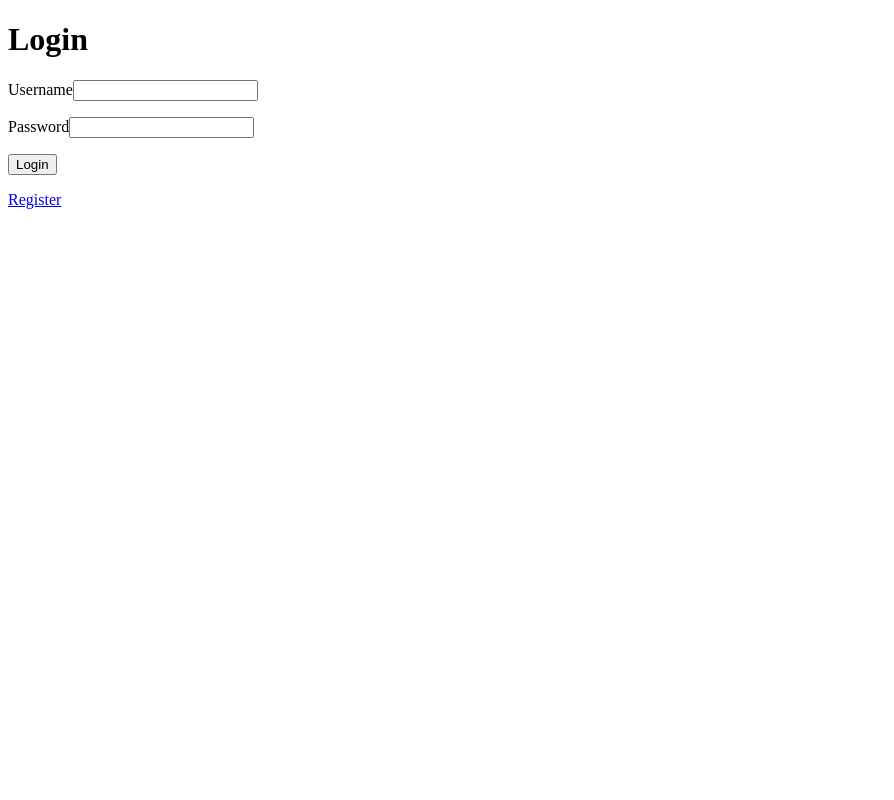
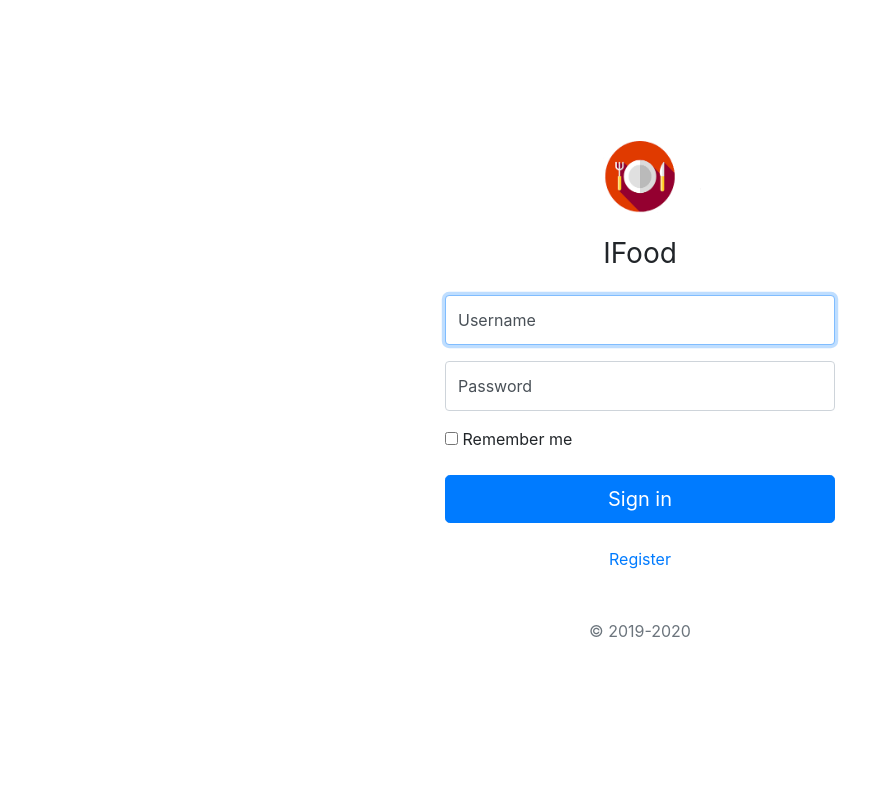
Before and after one commit to GalbinitaSebastian97/XMLProject, a PHP site: page /login.php in a window 1280 px wide. Shown: the whole page, without its empty margins (0-894 px from the left). Run offline with PHP 8.4, Linux system fonts and the light colour scheme.

Commit message:
login css
Added a bootstrap to the login page and a css for it

```diff
--- /dev/null
+++ b/css/floating-labels.css
@@ -0,0 +1,102 @@
+html,
+body {
+  height: 100%;
+}
+
+body {
+  display: -ms-flexbox;
+  display: flex;
+  -ms-flex-align: center;
+  align-items: center;
+  padding-top: 40px;
+  padding-bottom: 40px;
+  background-color: #f5f5f5;
+}
+
+.form-signin {
+  width: 100%;
+  max-width: 420px;
+  padding: 15px;
+  margin: auto;
+}
+
+.form-label-group {
+  position: relative;
+  margin-bottom: 1rem;
+}
+
+.form-label-group > input,
+.form-label-group > label {
+  height: 3.125rem;
+  padding: .75rem;
+}
+
+.form-label-group > label {
+  position: absolute;
+  top: 0;
+  left: 0;
+  display: block;
+  width: 100%;
+  margin-bottom: 0; /* Override default `<label>` margin */
+  line-height: 1.5;
+  color: #495057;
+  pointer-events: none;
+  cursor: text; /* Match the input under the label */
+  border: 1px solid transparent;
+  border-radius: .25rem;
+  transition: all .1s ease-in-out;
+}
+
+.form-label-group input::-webkit-input-placeholder {
+  color: transparent;
+}
+
+.form-label-group input:-ms-input-placeholder {
+  color: transparent;
+}
+
+.form-label-group input::-ms-input-placeholder {
+  color: transparent;
+}
+
+.form-label-group input::-moz-placeholder {
+  color: transparent;
+}
+
+.form-label-group input::placeholder {
+  color: transparent;
+}
+
+.form-label-group input:not(:placeholder-shown) {
+  padding-top: 1.25rem;
+  padding-bottom: .25rem;
+}
+
+.form-label-group input:not(:placeholder-shown) ~ label {
+  padding-top: .25rem;
+  padding-bottom: .25rem;
+  font-size: 12px;
+  color: #777;
+}
+
+/* Fallback for Edge
+-------------------------------------------------- */
+@supports (-ms-ime-align: auto) {
+  .form-label-group > label {
+    display: none;
+  }
+  .form-label-group input::-ms-input-placeholder {
+    color: #777;
+  }
+}
+
+/* Fallback for IE
+-------------------------------------------------- */
+@media all and (-ms-high-contrast: none), (-ms-high-contrast: active) {
+  .form-label-group > label {
+    display: none;
+  }
+  .form-label-group input:-ms-input-placeholder {
+    color: #777;
+  }
+}
--- a/login.php
+++ b/login.php
@@ -17,22 +17,62 @@ if(isset($_POST['login'])){
 }
 ?>
 <html>
-    <head>
-        <meta charset="UTF-8">
-        <title>Login</title>
-    </head>
-    <body>
-        <h1>Login</h1>
-        <form method="post" action="">
-            <p>Username<input type="text" name="username" size="20"/></p>
-            <p>Password<input type="password" name="password" size="20"/></p>
+ <head>
+    <meta charset="utf-8">
+    <meta name="viewport" content="width=device-width, initial-scale=1, shrink-to-fit=no">
+    <meta name="description" content="">
+    <meta name="author" content="Galbinita Sebastian, and Bootstrap contributors">
+    <title>IFood Login</title>
+    <style>
+      .bd-placeholder-img {
+        font-size: 1.125rem;
+        text-anchor: middle;
+        -webkit-user-select: none;
+        -moz-user-select: none;
+        -ms-user-select: none;
+        user-select: none;
+      }
+
+      @media (min-width: 768px) {
+        .bd-placeholder-img-lg {
+          font-size: 3.5rem;
+        }
+      }
+    </style>
+    <link href="css/floating-labels.css" rel="stylesheet">
+    <link rel="stylesheet" href="https://stackpath.bootstrapcdn.com/bootstrap/4.4.1/css/bootstrap.min.css" integrity="sha384-Vkoo8x4CGsO3+Hhxv8T/Q5PaXtkKtu6ug5TOeNV6gBiFeWPGFN9MuhOf23Q9Ifjh" crossorigin="anonymous">
+<body>
+    <form class="form-signin" method="post">
+  <div class="text-center mb-4">
+      <img class="mb-4" src="images/icon.png" alt="" width="122" height="72">
+    <h1 class="h3 mb-3 font-weight-normal">IFood</h1>
+  </div>
             <?php
             if($error){
-                echo'<p>Invalid username and/or password</p>';
+                echo"<p class='text-danger text-center'>Invalid username and/or password</p>";
             }
             ?>
-            <p><input type="submit" value="Login" name="login"></p>
-        </form>
-        <a href="register.php">Register</a>
-    </body>
+  <div class="form-label-group">
+    <input type="text" id="username" class="form-control" placeholder="Username" name="username" required autofocus>
+    <label for="inputEmail">Username</label>
+  </div>
+
+  <div class="form-label-group">
+    <input type="password" id="password" class="form-control" name="password" placeholder="Password" required>
+    <label for="inputPassword">Password</label>
+  </div>
+
+  <div class="checkbox mb-3">
+    <label>
+      <input type="checkbox" value="remember-me"> Remember me
+    </label>
+  </div>
+  <button class="btn btn-lg btn-primary btn-block" type="submit" name="login" value="Login">Sign in</button>
+  <div class="text-center mb-4">
+      <br>
+      <a href="register.php">Register</a>
+  </div>
+  <p class="mt-5 mb-3 text-muted text-center">&copy; 2019-2020</p>
+</form>
+</body>
 </html>
```
Also changed, not shown: images/background.jpg (added), images/icon.png (added).
